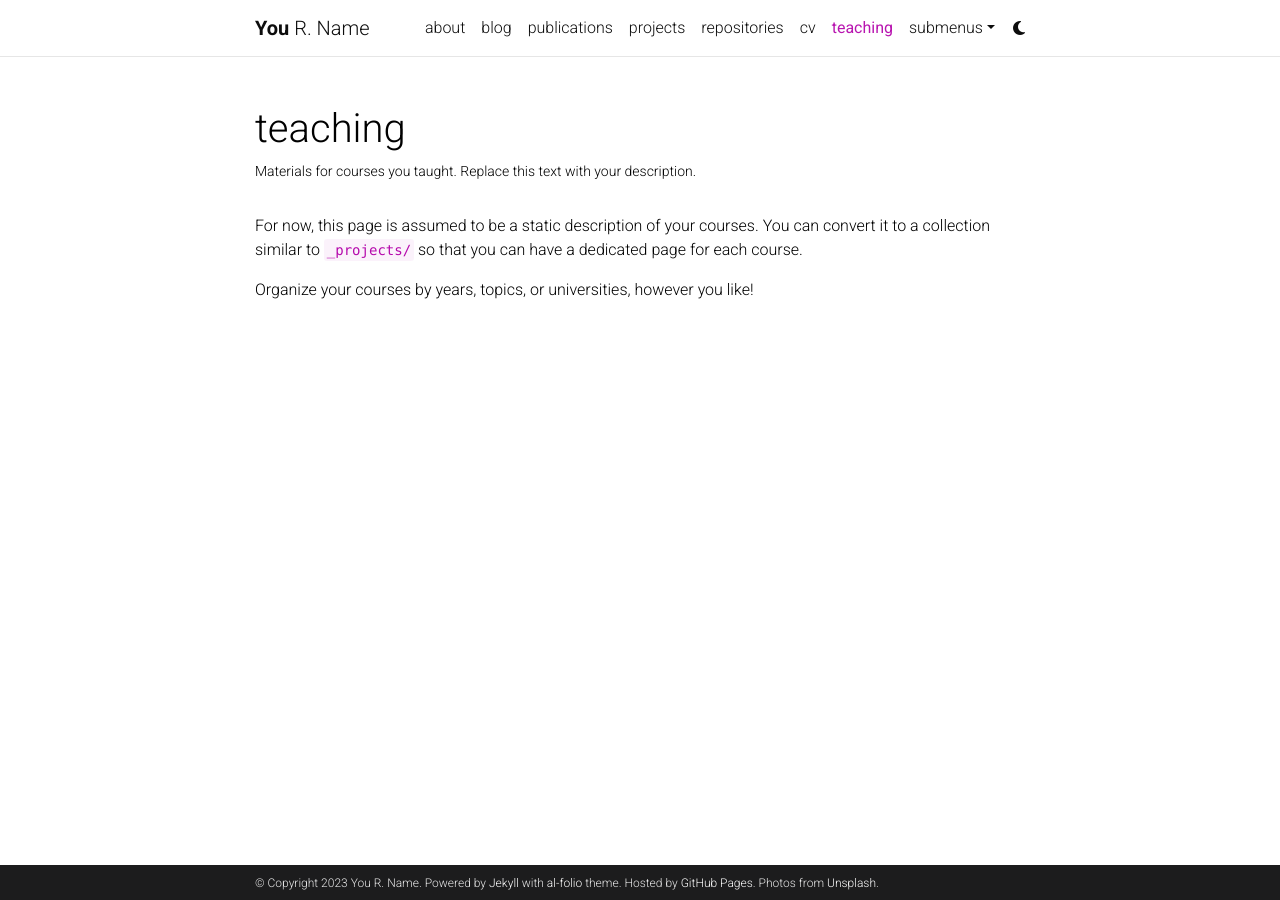
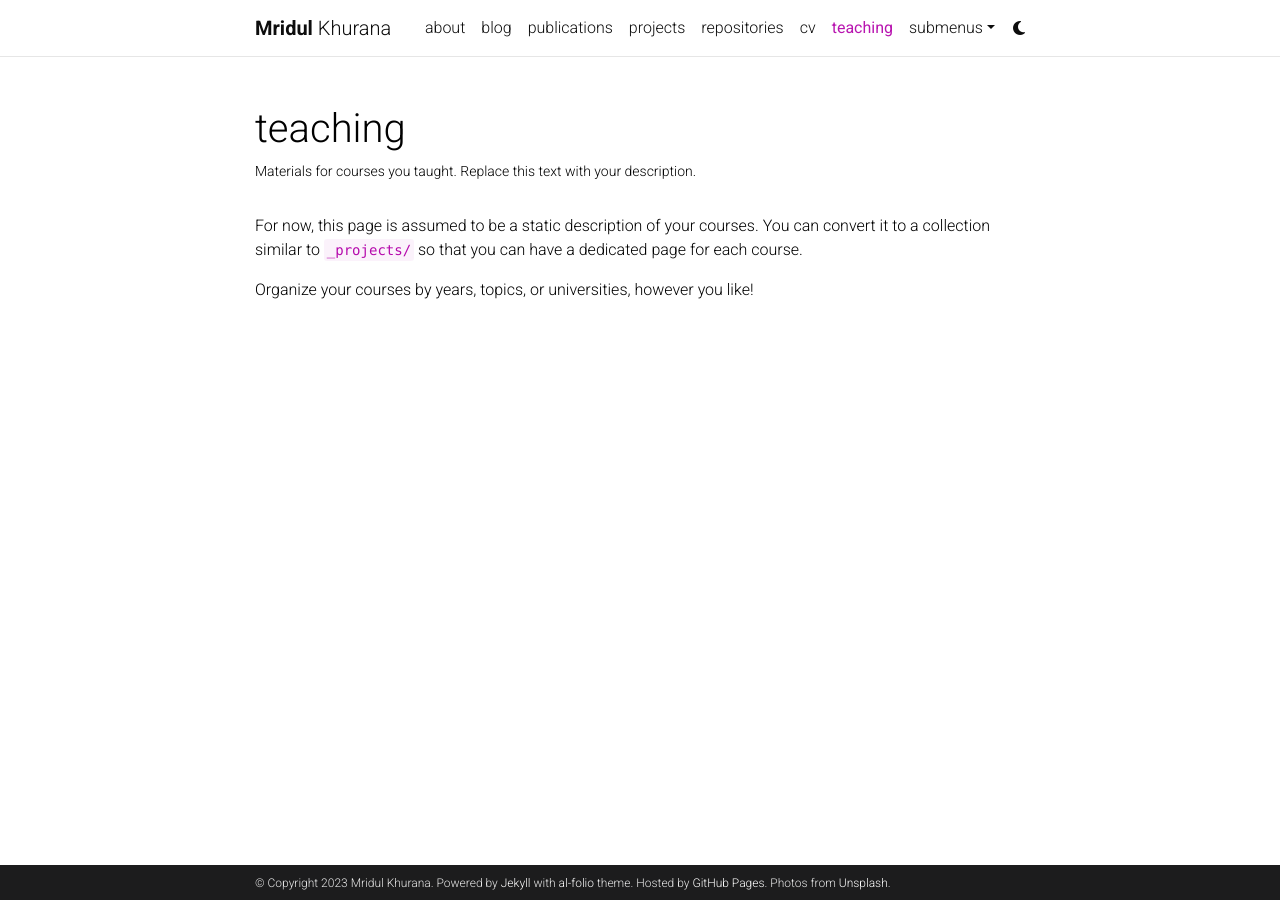
Before and after one commit to mridulk97/mridulk97.github.io, a Jekyll site: the page built from _pages/teaching.md, in a window 1280 px wide. Built offline with Jekyll 4.4.1, drawn with Linux system fonts in a browser that asks for light colours; comment, search, counter and statistics services are not loaded; a style sheet for code colours, icons or effects is not loaded.

Commit message:
Update _config.yml

```diff
--- a/_config.yml
+++ b/_config.yml
@@ -3,10 +3,10 @@
 # -----------------------------------------------------------------------------
 
 title: blank # the website title (if blank, full name will be used instead)
-first_name: You
-middle_name: R.
-last_name: Name
-email: you@example.com
+first_name: Mridul
+middle_name:
+last_name: Khurana
+email: mridul@vt.edu
 description: > # the ">" symbol means to ignore newlines until "footer_text:"
   A simple, whitespace theme for academics. Based on [*folio](https://github.com/bogoli/-folio) design.
 footer_text: >
@@ -18,7 +18,7 @@
 lang: en # the language of your site (for example: en, fr, cn, ru, etc.)
 icon: ⚛️  # the emoji used as the favicon (alternatively, provide image name in /assets/img/)
 
-url: https://alshedivat.github.io # the base hostname & protocol for your site
+url: https://mridul.github.io # the base hostname & protocol for your site
 baseurl: /al-folio # the subpath of your site, e.g. /blog/
 last_updated: false # set to true if you want to display last updated in the footer
 impressum_path:  # set to path to include impressum link in the footer, use the same path as permalink in a page, helps to conform with EU GDPR
```
